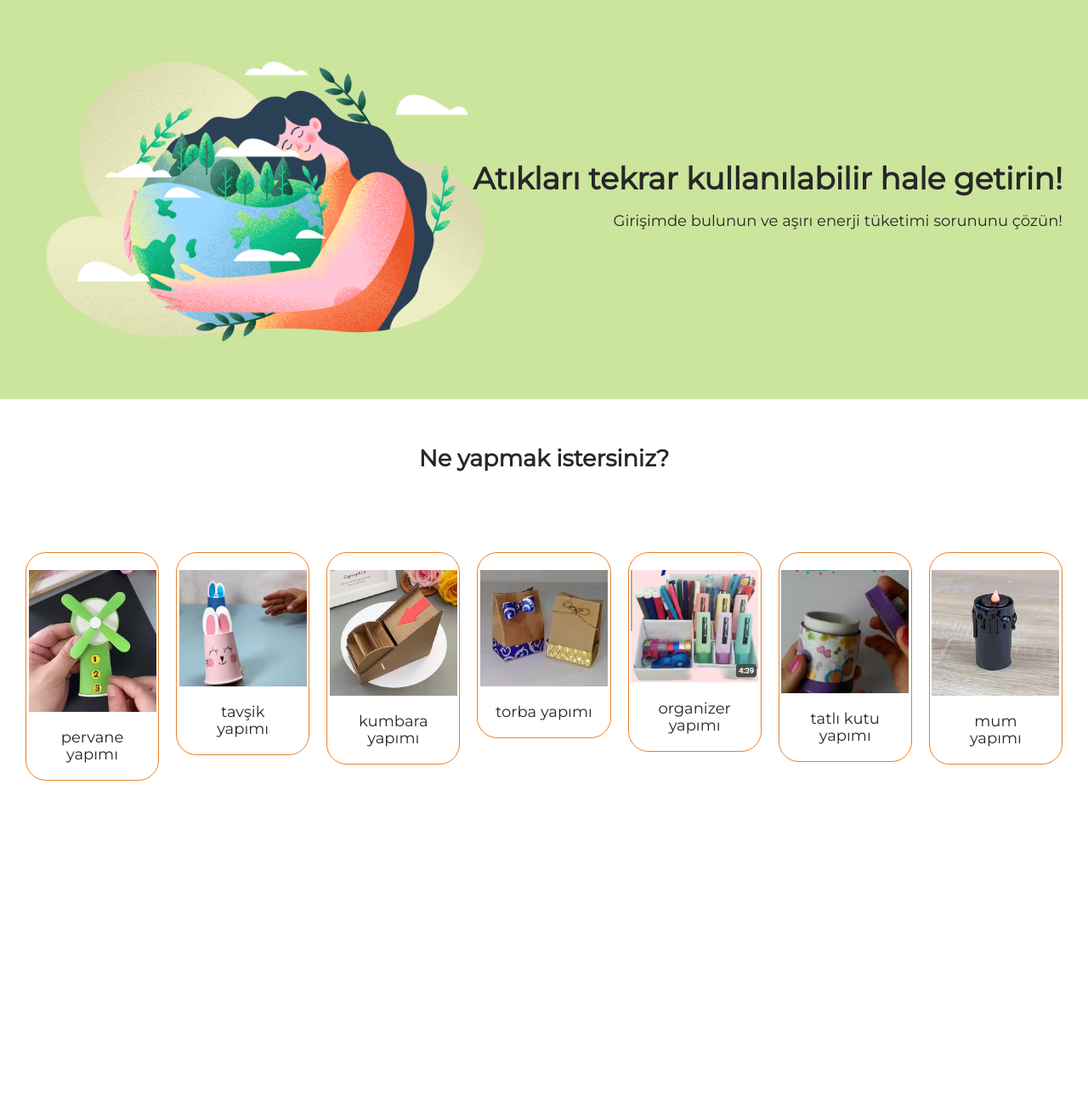
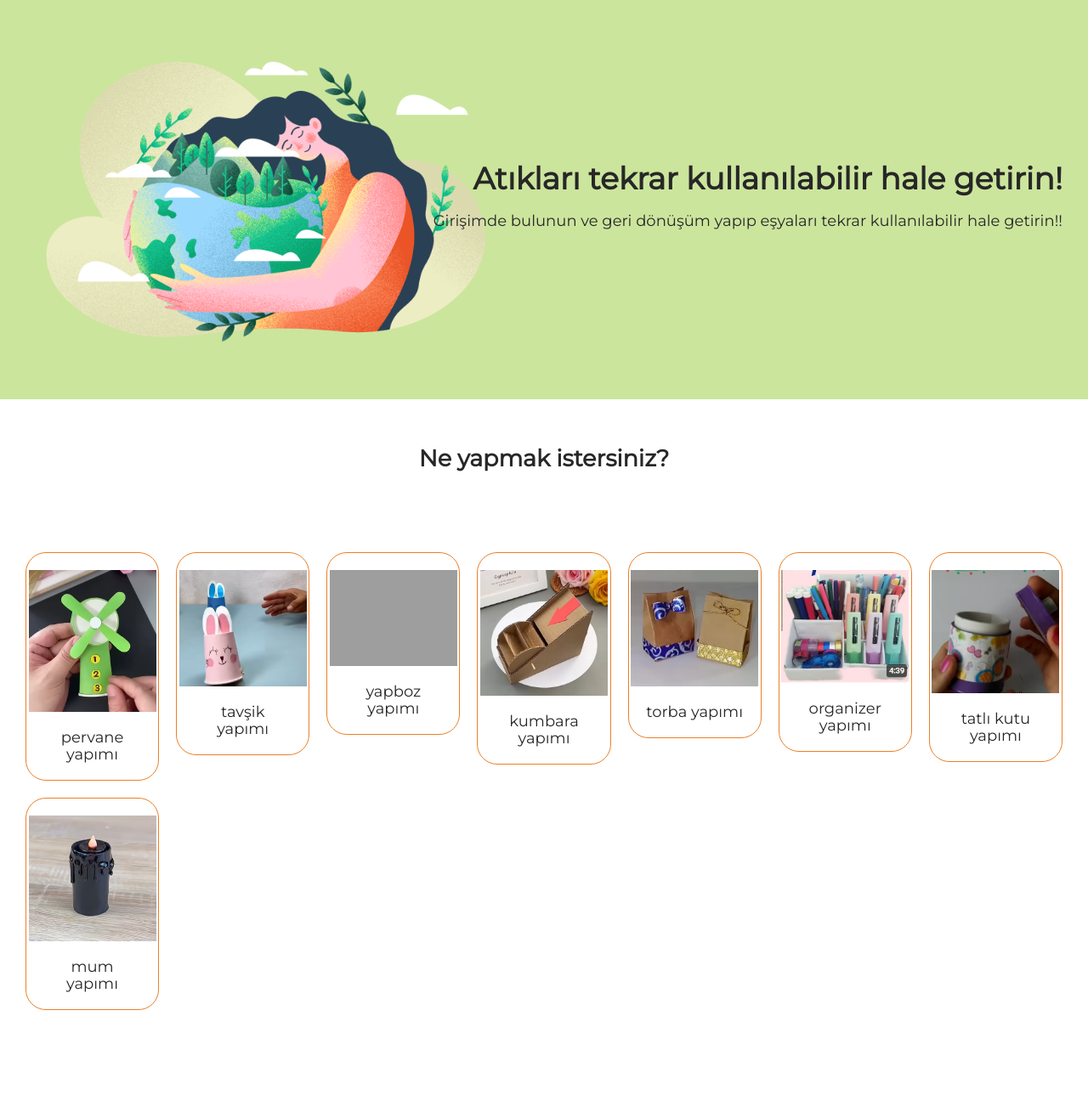
Before and after one commit to nevoss18/M3L3-main, a Flask app: page /atik_turu/karton in a window 1280 px wide. Shown: the whole page at 85% size. Before the commit the page ends 919 px from the top, so only its background shows below. Run offline with Flask 3, Linux system fonts and the light colour scheme; grey boxes are pictures that could not be loaded.

Commit message:
Update karton.html

```diff
--- a/templates/karton.html
+++ b/templates/karton.html
@@ -8,13 +8,13 @@
   >
   <meta http-equiv="X-UA-Compatible" content="ie=edge">
   <link rel="stylesheet" href="../static/css/style.css">
-  <title>Akıllı evler için enerji verimlilik hesaplayıcısı</title>
+  <title>Atıkları tekrar kullanılabilir hale getirin!</title>
 </head>
 <body>
   <header class="header">
     <div class="header__text">
       <h1>Atıkları tekrar kullanılabilir hale getirin!</h1>
-      <p>Girişimde bulunun ve aşırı enerji tüketimi sorununu çözün!</p>
+      <p>Girişimde bulunun ve geri dönüşüm yapıp eşyaları tekrar kullanılabilir hale getirin!!</p>
     </div>
   </header>
   <main>
@@ -31,6 +31,11 @@
         <a href="https://youtube.com/shorts/ia-mJyUvPqA?si=xUCxnGAG56UNhym0">
           <img class="item__img" src="../static/img/tavsan.png" alt="light">
           <span>tavşik yapımı</span></a>
+      </li>
+      <li class="list__item">
+        <a href="https://youtube.com/shorts/Hgd-_ypKypE?si=krTXe3f253GtZzIa">
+          <img class="item__img" src="../static/img/yapboz.png" alt="light">
+          <span>yapboz yapımı</span></a>
       </li>
       <li class="list__item">
         <a href="https://youtube.com/shorts/Cn0Qv9es2HQ?si=M9FNw09GGoFgM7hp">
```
